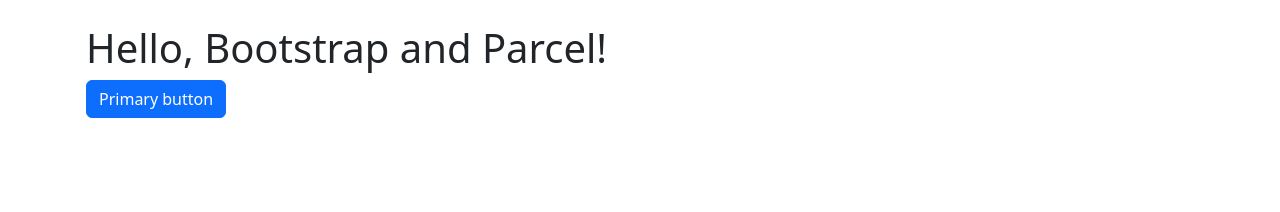
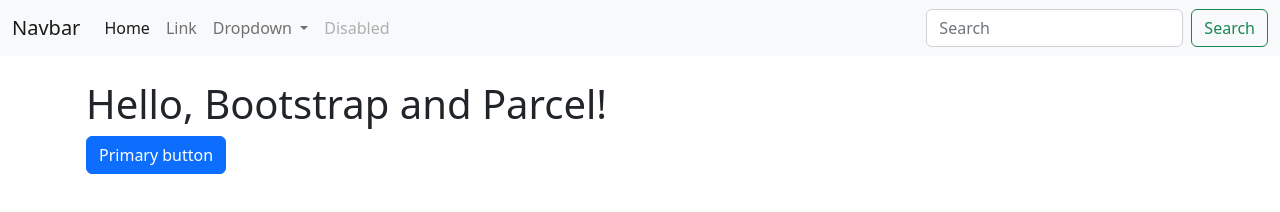
Before and after one commit to ArifulIslamPolash/percel_with_bootstrap5_project_setup, a website built with Parcel: page src/index.html in a window 1280 px wide. Built offline with nearby package versions, Linux system fonts and the light colour scheme.

Commit message:
navbar added in index.html file bootstarp work done

```diff
--- a/src/index.html
+++ b/src/index.html
@@ -10,7 +10,53 @@
 </head>
 
 <body>
-
+    <header>
+        <div class="container-fluid">
+            <div class="row">
+                <nav class="navbar navbar-expand-lg bg-light">
+                    <div class="container-fluid">
+                        <a class="navbar-brand" href="#">Navbar</a>
+                        <button class="navbar-toggler" type="button" data-bs-toggle="collapse"
+                            data-bs-target="#navbarSupportedContent" aria-controls="navbarSupportedContent"
+                            aria-expanded="false" aria-label="Toggle navigation">
+                            <span class="navbar-toggler-icon"></span>
+                        </button>
+                        <div class="collapse navbar-collapse" id="navbarSupportedContent">
+                            <ul class="navbar-nav me-auto mb-2 mb-lg-0">
+                                <li class="nav-item">
+                                    <a class="nav-link active" aria-current="page" href="#">Home</a>
+                                </li>
+                                <li class="nav-item">
+                                    <a class="nav-link" href="#">Link</a>
+                                </li>
+                                <li class="nav-item dropdown">
+                                    <a class="nav-link dropdown-toggle" href="#" role="button" data-bs-toggle="dropdown"
+                                        aria-expanded="false">
+                                        Dropdown
+                                    </a>
+                                    <ul class="dropdown-menu">
+                                        <li><a class="dropdown-item" href="#">Action</a></li>
+                                        <li><a class="dropdown-item" href="#">Another action</a></li>
+                                        <li>
+                                            <hr class="dropdown-divider">
+                                        </li>
+                                        <li><a class="dropdown-item" href="#">Something else here</a></li>
+                                    </ul>
+                                </li>
+                                <li class="nav-item">
+                                    <a class="nav-link disabled">Disabled</a>
+                                </li>
+                            </ul>
+                            <form class="d-flex" role="search">
+                                <input class="form-control me-2" type="search" placeholder="Search" aria-label="Search">
+                                <button class="btn btn-outline-success" type="submit">Search</button>
+                            </form>
+                        </div>
+                    </div>
+                </nav>
+            </div>
+        </div>
+    </header>
     <div class="container py-4 px-3 mx-auto">
         <h1>Hello, Bootstrap and Parcel!</h1>
         <button class="btn btn-primary">Primary button</button>
```
Also changed, not shown: dist/index.html.
